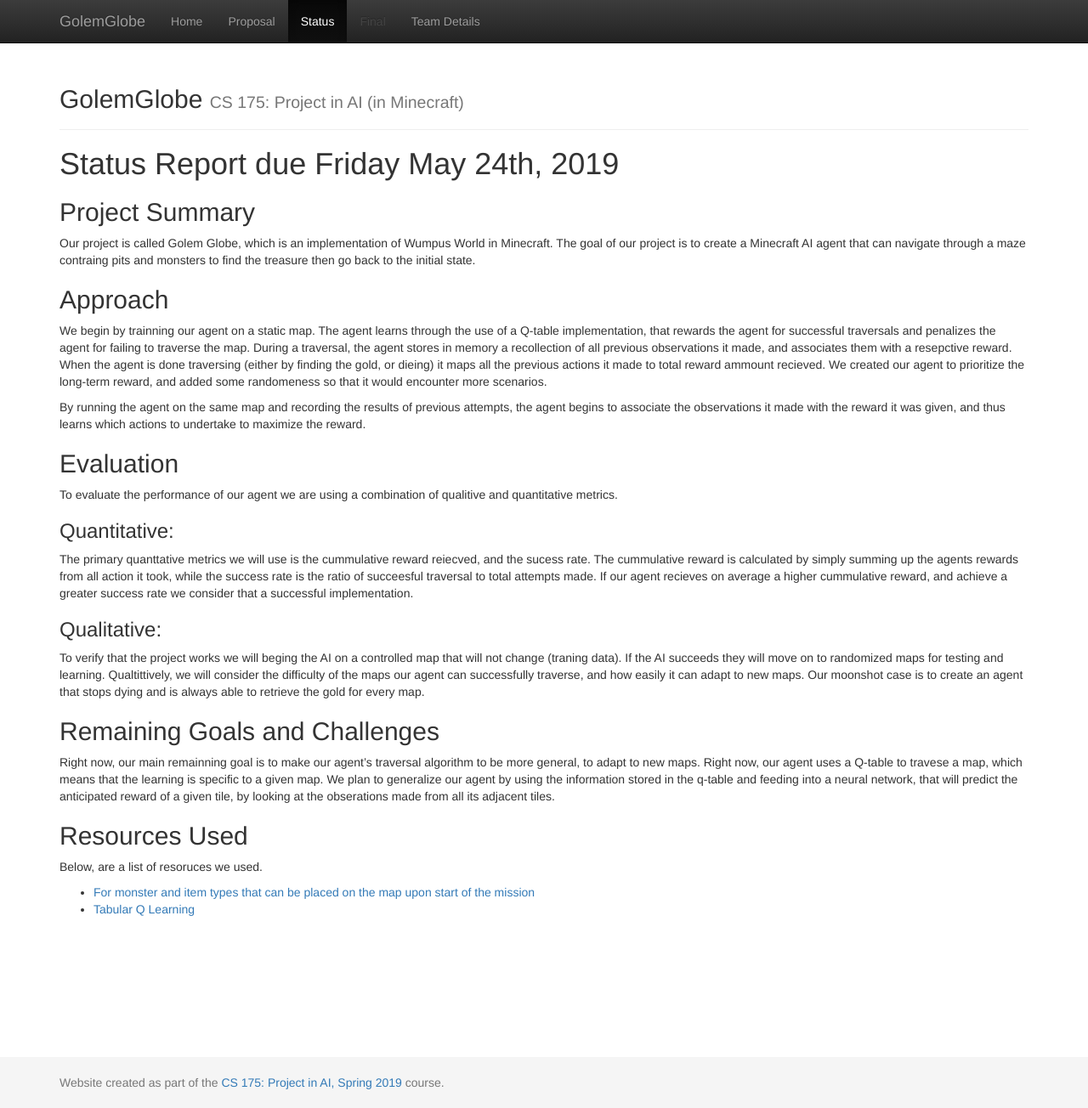
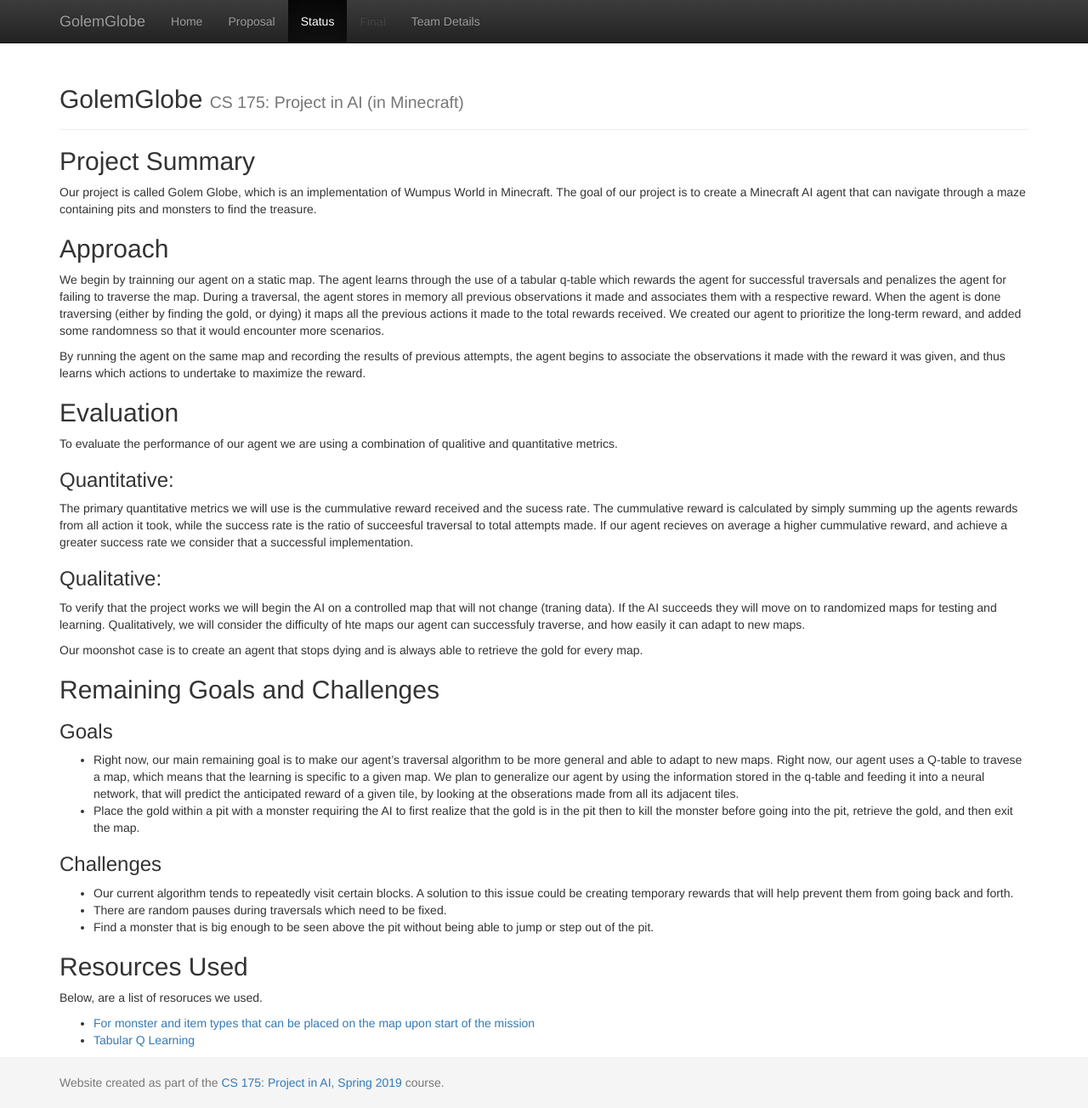
Before and after one commit to SalehO/GolumGlobe, a Jekyll site: the page built from docs/status.md, in a window 1280 px wide and 1304 px high. Shown: the whole window at 85% size. Built offline with Jekyll 4.4.1, drawn with Linux system fonts in a browser that asks for light colours.

Commit message:
Update status.md

```diff
--- a/docs/status.md
+++ b/docs/status.md
@@ -2,30 +2,36 @@
 layout: default
 title: Status
 ---
-
-# Status Report due Friday May 24th, 2019
-
 ## Project Summary
 Our project is called Golem Globe, which is an implementation of Wumpus World in Minecraft.
-The goal of our project is to create a Minecraft AI agent that can navigate through a maze contraing pits and monsters to find the treasure then go back to the initial state.
+The goal of our project is to create a Minecraft AI agent that can navigate through a maze containing pits and monsters to find the treasure.
+
 ## Approach
-We begin by trainning our agent on a static map. The agent learns through the use of a Q-table implementation, that rewards the agent for successful traversals and penalizes the agent for failing to traverse the map. During a traversal, the agent stores in memory a recollection of all previous observations it made, and associates them with a resepctive reward. When the agent is done traversing (either by finding the gold, or dieing) it maps all the previous actions it made to total reward ammount recieved. We created our agent to prioritize the long-term reward, and added some randomeness so that it would encounter more scenarios.
+We begin by trainning our agent on a static map. The agent learns through the use of a tabular q-table which rewards the agent for successful traversals and penalizes the agent for failing to traverse the map. During a traversal, the agent stores in memory all previous observations it made and associates them with a respective reward. When the agent is done traversing (either by finding the gold, or dying) it maps all the previous actions it made to the total rewards received. We created our agent to prioritize the long-term reward, and added some randomness so that it would encounter more scenarios.
 
 By running the agent on the same map and recording the results of previous attempts, the agent begins to associate the observations it made with the reward it was given, and thus learns which actions to undertake to maximize the reward.
+
 ## Evaluation
 To evaluate the performance of our agent we are using a combination of qualitive and quantitative metrics.
+
 ### Quantitative:
-The primary quanttative metrics we will use is the cummulative reward reiecved, and the sucess rate. The cummulative reward is calculated by simply summing up the agents rewards from all action it took, while the success rate is the ratio of succeesful traversal to total attempts made. If our agent recieves on average a higher cummulative reward, and achieve a greater success rate we consider that a successful implementation.
+The primary quantitative metrics we will use is the cummulative reward received and the sucess rate. The cummulative reward is calculated by simply summing up the agents rewards from all action it took, while the success rate is the ratio of succeesful traversal to total attempts made. If our agent recieves on average a higher cummulative reward, and achieve a greater success rate we consider that a successful implementation.
 
 ### Qualitative:
-To verify that the project works we will beging the AI on a controlled map
-that will not change (traning data). If the AI succeeds they will move
-on to randomized maps for testing and learning. Qualtittively, we will consider the difficulty of the maps our agent can successfully traverse, and how easily it can adapt to new maps.
+To verify that the project works we will begin the AI on a controlled map that will not change (traning data). If the AI succeeds they will move on to randomized maps for testing and learning. Qualitatively, we will consider the difficulty of hte maps our agent can successfuly traverse, and how easily it can adapt to new maps.
+
 Our moonshot case is to create an agent that stops dying and is always able to retrieve the gold for every map.
 
+## Remaining Goals and Challenges
 
-## Remaining Goals and Challenges
-Right now, our main remainning goal is to make our agent's traversal algorithm to be more general, to adapt to new maps. Right now, our agent uses a Q-table to travese a map, which means that the learning is specific to a given map. We plan to generalize our agent by using the information stored in the q-table and feeding into a neural network, that will predict the anticipated reward of a given tile, by looking at the obserations made from all its adjacent tiles.
+### Goals
+- Right now, our main remaining goal is to make our agent's traversal algorithm to be more general and able to adapt to new maps. Right now, our agent uses a Q-table to travese a map, which means that the learning is specific to a given map. We plan to generalize our agent by using the information stored in the q-table and feeding it into a neural network, that will predict the anticipated reward of a given tile, by looking at the obserations made from all its adjacent tiles.
+- Place the gold within a pit with a monster requiring the AI to first realize that the gold is in the pit then to kill the monster before going into the pit, retrieve the gold, and then exit the map.
+
+### Challenges
+- Our current algorithm tends to repeatedly visit certain blocks. A solution to this issue could be creating temporary rewards that will help prevent them from going back and forth.
+- There are random pauses during traversals which need to be fixed.
+- Find a monster that is big enough to be seen above the pit without being able to jump or step out of the pit.
 
 ## Resources Used
 Below, are a list of resoruces we used.
```
